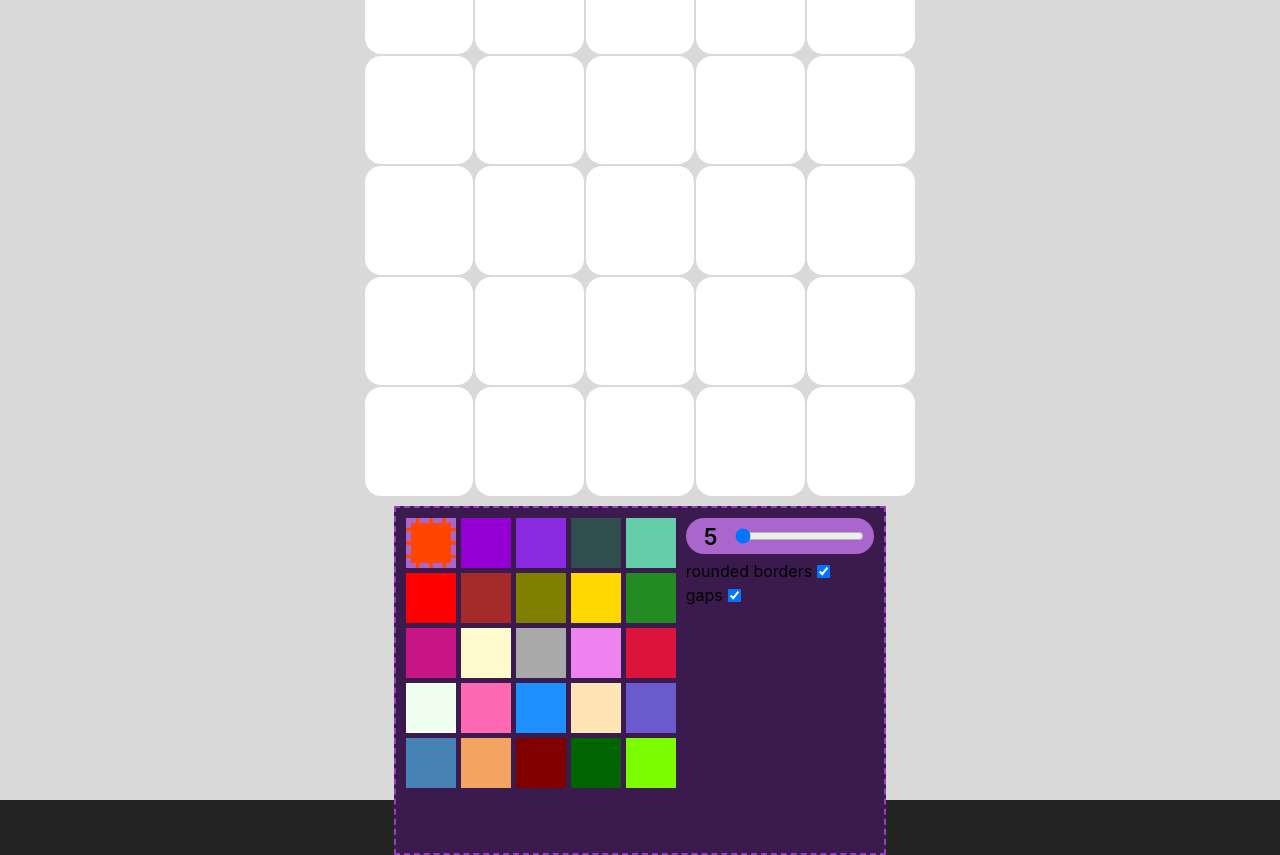
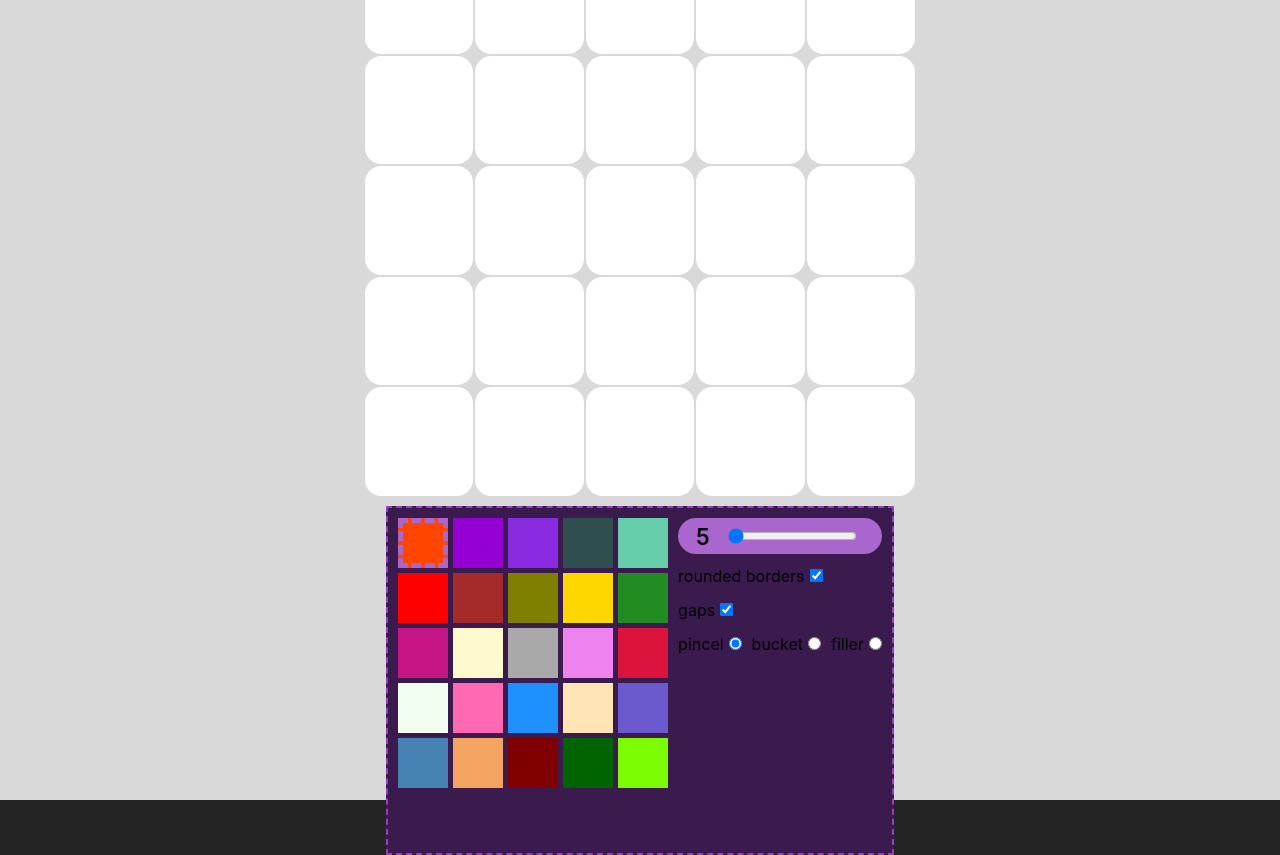
Before and after one commit to CrgioYalux/pixaday, a React (Vite) app: page / in a window 1280 px wide. Built offline with nearby package versions, Linux system fonts and the light colour scheme.

Commit message:
feat: add component selector of paint tools

```diff
--- a/src/components/ColorMatrixTools/ColorMatrixTools.css
+++ b/src/components/ColorMatrixTools/ColorMatrixTools.css
@@ -1,8 +1,10 @@
 .ColorMatrixTools {
-    font-size: 1rem;
+    display: flex;
+    flex-direction: column;
+    gap: 10px;
 }
 
-.MatrixSizeInput {
+.MatrixSizeRange {
     display: flex;
     flex-direction: row;
     align-items: center;
@@ -14,8 +16,7 @@
     padding: 5px 10px;
 }
 
-
-.MatrixSizeInput > span {
+.MatrixSizeRange > span {
     margin-top: 2.5px;
 
     font-size: 1.4em;
@@ -27,8 +28,20 @@
     place-items: center;
 }
 
-.ColorMatrixTools__checkboxes {
+.PaintToolsRadio {
+    width: 100%;
+
     display: flex;
-    flex-direction: column;
-    margin-top: 5px;
+    flex-direction: row;
+    flex-wrap: wrap;
+    justify-content: flex-start;
+    gap: 10px;
 }
+
+.PaintToolsRadio > label {
+    display: flex;
+    flex-direction: row;
+    flex-wrap: nowrap;
+    align-items: baseline;
+    gap: 5px;
+}
--- a/src/components/ColorMatrixTools/MatrixSizeInput.tsx
+++ /dev/null
@@ -1,36 +0,0 @@
-import { useState } from 'react';
-import { useColorMatrixProvider } from "../../providers/ColorMatrix";
-
-import './ColorMatrixTools.css';
-
-interface MatrixSizeInputProps {}
-
-const MatrixSizeInput: React.FC<MatrixSizeInputProps> = () => {
-    const [matrixSize, setMatrixSize] = useState<number>(5);
-    const [_, actions] = useColorMatrixProvider();
-
-    return (
-	<label
-	    className='MatrixSizeInput'
-	    htmlFor="matrix_size"
-	>
-	    <span>
-		{matrixSize}
-	    </span>
-	    <input
-		    type="range"
-		    id="matrix_size"
-		    max={30}
-		    min={5}
-		    onMouseUp={() => actions.colorMatrix.changeSize(matrixSize)}
-		    onTouchEnd={() => actions.colorMatrix.changeSize(matrixSize)}
-		    onChange={(event) => {
-			    setMatrixSize(Number(event.currentTarget.value));
-		    }}
-		    value={matrixSize}
-	    />
-	</label>
-    );
-};
-
-export default MatrixSizeInput;
--- /dev/null
+++ b/src/components/ColorMatrixTools/MatrixSizeRange.tsx
@@ -0,0 +1,37 @@
+import { useState } from 'react';
+import { useColorMatrixProvider } from "../../providers/ColorMatrix";
+import { COLOR_MATRIX_MIN_SIZE, COLOR_MATRIX_MAX_SIZE } from '../../providers/ColorMatrix/utils';
+
+import './ColorMatrixTools.css';
+
+interface MatrixSizeRangeProps {}
+
+const MatrixSizeRange: React.FC<MatrixSizeRangeProps> = () => {
+    const [matrixSize, setMatrixSize] = useState<number>(COLOR_MATRIX_MIN_SIZE);
+    const [_, actions] = useColorMatrixProvider();
+
+    return (
+	<label
+	    className='MatrixSizeRange'
+	    htmlFor="matrix_size"
+	>
+	    <span>
+		{matrixSize}
+	    </span>
+	    <input
+		type="range"
+		id="matrix_size"
+		min={COLOR_MATRIX_MIN_SIZE}
+		max={COLOR_MATRIX_MAX_SIZE}
+		onMouseUp={() => actions.colorMatrix.changeSize(matrixSize)}
+		onTouchEnd={() => actions.colorMatrix.changeSize(matrixSize)}
+		onChange={(event) => {
+		    setMatrixSize(Number(event.currentTarget.value));
+		}}
+		value={matrixSize}
+	    />
+	</label>
+    );
+};
+
+export default MatrixSizeRange;
--- /dev/null
+++ b/src/components/ColorMatrixTools/PaintToolsRadio.tsx
@@ -0,0 +1,35 @@
+import { useColorMatrixProvider } from '../../providers/ColorMatrix';
+import { Tools } from '../../providers/ColorMatrix/utils';
+
+import './ColorMatrixTools.css';
+
+interface PaintToolsRadioProps {
+    className?: string;
+}
+
+const PaintToolsRadio: React.FC<PaintToolsRadioProps> = ({ className }) => {
+    const [state, actions] = useColorMatrixProvider();
+
+    return (
+	<div className={`PaintToolsRadio ${className}`}>
+	    {Tools.map((tool) => (
+		<label
+		    key={`paint_tool_${tool}`}
+		    htmlFor={`paint_tool_${tool}`}
+		>
+		    <span>{tool}</span>
+		    <input
+			type='radio'
+			name='paint_tool'
+			id={`paint_tool_${tool}`}
+			value={tool}
+			checked={tool === state.tool}
+			onChange={() => actions.tool.selectTool(tool)}
+		    />
+		</label>
+	    ))}
+	</div>
+    );
+};
+
+export default PaintToolsRadio;
--- a/src/components/ColorMatrixTools/index.tsx
+++ b/src/components/ColorMatrixTools/index.tsx
@@ -1,5 +1,6 @@
-import MatrixSizeInput from './MatrixSizeInput';
+import MatrixSizeRange from './MatrixSizeRange';
 import CheckboxInput from '../Generics/CheckboxInput';
+import PaintToolsRadio from './PaintToolsRadio';
 
 import { useColorMatrixProvider } from '../../providers/ColorMatrix';
 
@@ -14,23 +15,20 @@ const ColorMatrixTools: React.FC<ColorMatrixToolsProps> = ({ className }) => {
 
     return (
 	<div className={`ColorMatrixTools ${className}`}>
-	    <MatrixSizeInput />
-	    <div className='ColorMatrixTools__checkboxes'>
+	    <MatrixSizeRange />
 	    <CheckboxInput
 		label='rounded borders'
 		htmlFor='cells_rounded_borders'
-		    className=''
 		checked={state.style.cellsRoundedBorders}
 		onChange={() => actions.style.switchCellsRoundedBorders()}
 	    />
 	    <CheckboxInput
 		label='gaps'
 		htmlFor='cells_gaps'
-		    className=''
 		checked={state.style.cellsGap}
 		onChange={() => actions.style.switchCellsGap()}
 	    />
-	    </div>
+	    <PaintToolsRadio />
         </div>
     );
 };
--- a/src/components/Generics/CheckboxInput/CheckboxInput.css
+++ b/src/components/Generics/CheckboxInput/CheckboxInput.css
@@ -3,5 +3,7 @@
     flex-direction: row;
     gap: 5px;
 
-    align-items: center;
+    font-size: 1em;
+
+    align-items: baseline;
 }
```
Lines whose indentation alone changed are shown as unchanged.
